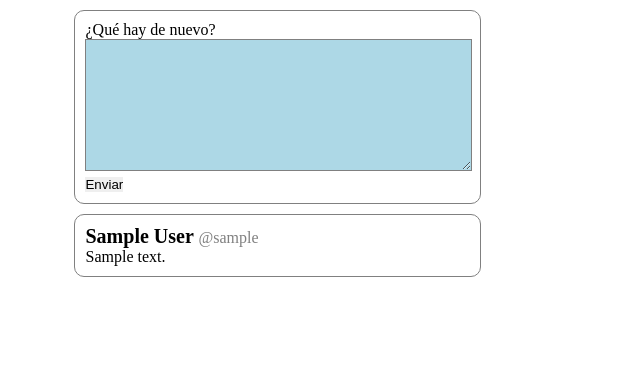
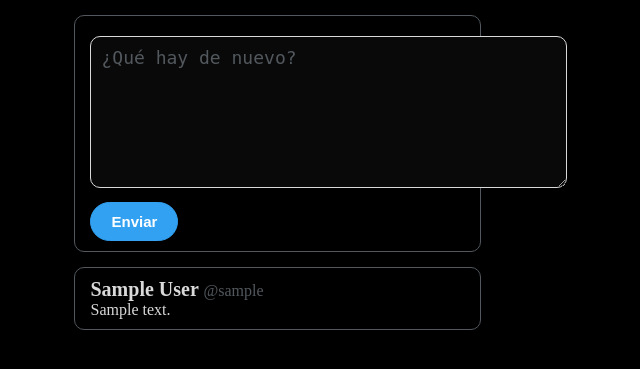
Before and after one commit to espinoza/fakeTwitter, a Django app: template main/templates/home.html in a window 1280 px wide. Shown: the top 369 px of the page, without its empty margins (362-1002 px from the left). Run offline with Django 3.2, Linux system fonts and the light colour scheme; the template is opened without the code that fills it: values that come from a table or form of the project are taken from there, others are empty; tables that the repository leaves empty hold one stand-in row (values such as "Sample post"); style sheets or scripts are compiled from the project's sources.

Commit message:
Set colors

```diff
--- a/assets/scss/style.scss
+++ b/assets/scss/style.scss
@@ -1,3 +1,9 @@
+$background-color: black;
+$primary-color: #d9d9d9;
+$secondary-color: #52585d;
+$focus-background-color: #090909;
+$accent-color: #32a1f2;
+
 *{
 	margin: 0;
 	padding: 0;
@@ -5,6 +11,11 @@
 	text-decoration: none;
 	border: none;
 	outline: none;
+}
+
+html {
+  background-color: $background-color;
+  color: $primary-color;
 }
 
 [class*="col-"] {
@@ -16,18 +27,28 @@
 }
 
 .tweet, #new-tweet {
-  margin: 10px;
-  padding: 10px;
-  border: 1px solid gray;
+  margin: 15px 10px;
+  padding: 10px 15px;
+  border: 1px solid $secondary-color;
   border-radius: 10px;
 }
 
+.tweet:hover {
+  background-color: $focus-background-color;
+}
+
 #id_message {
-  width: 100%;
+  margin: 10px 0;
+  padding: 10px;
   font-size: 18px;
   height: 130px;
-  border: 1px solid gray;
-  background-color: lightblue;
+  border: 1px solid $primary-color;
+  border-radius: 10px;
+  background-color: $focus-background-color;
+  color: $primary-color;
+  &::placeholder  {
+    color: $secondary-color;
+  }
 }
 
 .full-name {
@@ -36,9 +57,26 @@
 }
 
 .username {
-  color: gray;
+  color: $secondary-color;
 }
 
+.primary-btn {
+  background-color: $accent-color;
+  color: white;
+}
+
+.secondary-btn {
+  background-color: $background-color;
+  color: $accent-color;
+}
+
+[class$="-btn"] {
+  border: $accent-color solid 1px;
+  font-size: 15px;
+  font-weight: bold;
+  padding: 10px 20px;
+  border-radius: 20px;
+}
 
 /* For mobile phones: */
 @media only screen and (max-width: 599px) {
--- a/main/forms.py
+++ b/main/forms.py
@@ -75,7 +75,13 @@ class LoginForm(forms.Form):
 
 class TweetForm(forms.ModelForm):
 
-    message = forms.CharField(widget=forms.Textarea)
+    message = forms.CharField(
+        widget=forms.Textarea(
+            attrs={
+                "placeholder": "¿Qué hay de nuevo?",
+            }
+        )
+    )
 
     class Meta:
         model = Tweet
--- a/main/templates/home.html
+++ b/main/templates/home.html
@@ -22,10 +22,9 @@
         <div id="new-tweet">
           <form id="new-tweet-form" action="{% url 'home' %}" method="post">
             {% csrf_token %}
-            <p>¿Qué hay de nuevo?</p>
             {{ form.message }}
           </form>
-          <button id="send-tweet">Enviar</button>
+          <button class="primary-btn" id="send-tweet">Enviar</button>
         </div>
 
         <div id="tweet-list">
```
